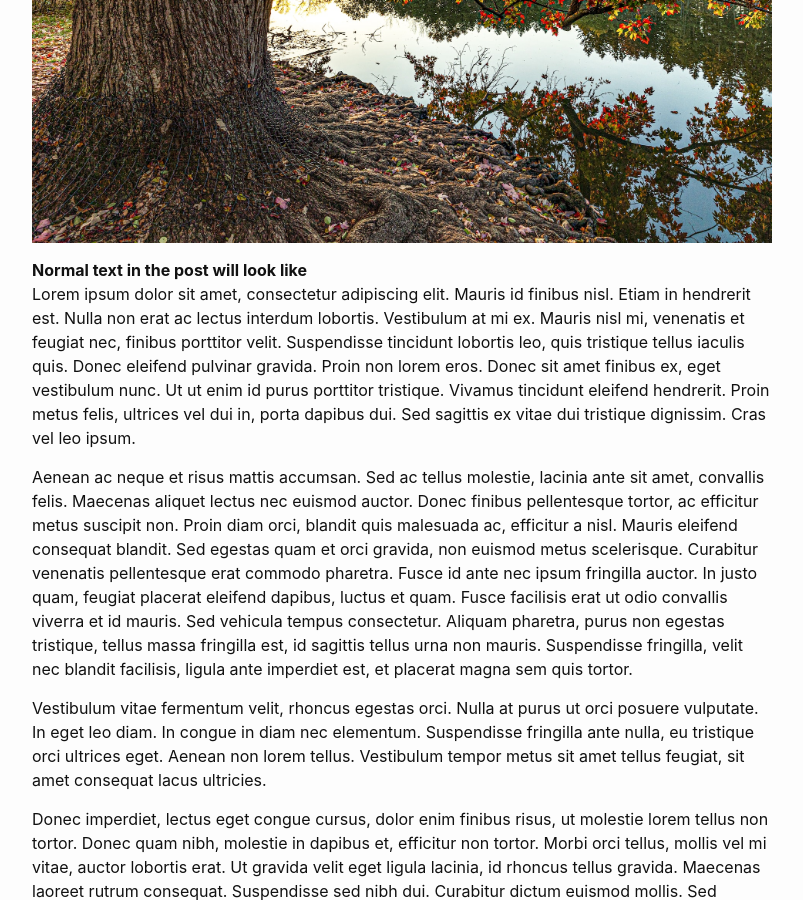
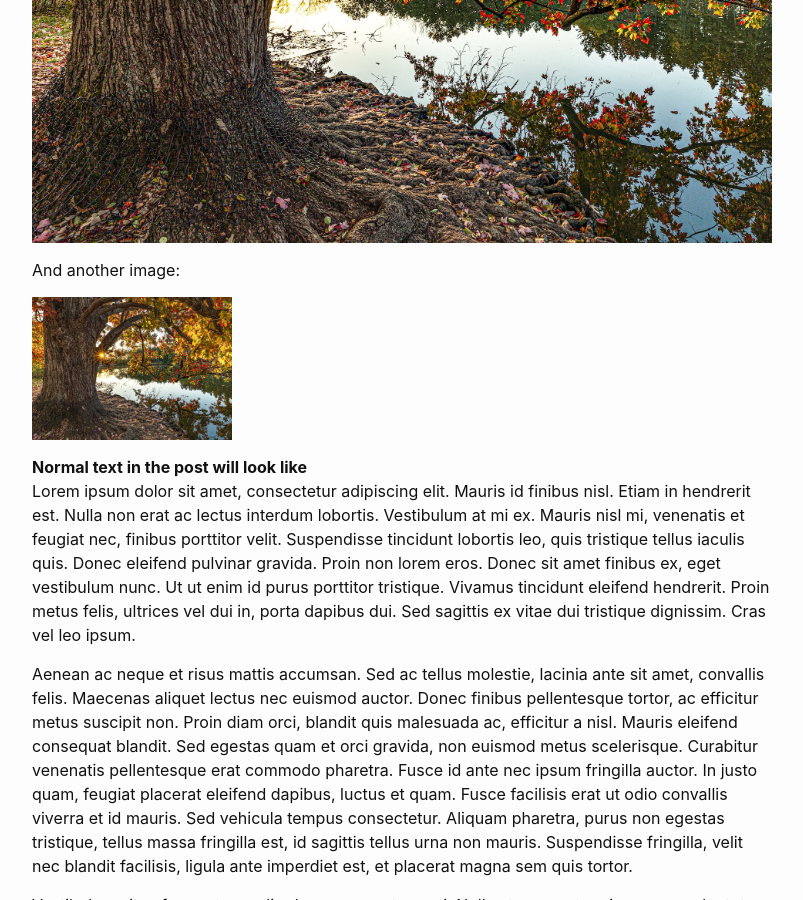
Before and after one commit to runstats21/stat-386-projects, a Jekyll site: the page built from _posts/2022-08-10-welcome-to-jekyll.markdown, in a window 1280 px wide and 900 px high, scrolled down 1836 px. Shown: the whole window, without its empty margins (238-1041 px from the left). Built offline with Jekyll 4.4.1, drawn with Linux system fonts in a browser that asks for light colours.

Commit message:
Update 2022-08-10-welcome-to-jekyll.markdown

```diff
--- a/_posts/2022-08-10-welcome-to-jekyll.markdown
+++ b/_posts/2022-08-10-welcome-to-jekyll.markdown
@@ -53,6 +53,11 @@ For more information about writing markdown you can checkout the following markd
 **Images in the post will look like:**<br>
 ![Test Image](/assets/images/image5.jpg)
 
+
+And another image:
+
+<img src="/assets/images/image5.jpg" alt="drawing" style="width:200px;"/>
+
 **Normal text in the post will look like**<br>
 Lorem ipsum dolor sit amet, consectetur adipiscing elit. Mauris id finibus nisl. Etiam in hendrerit est. Nulla non erat ac lectus interdum lobortis. Vestibulum at mi ex. Mauris nisl mi, venenatis et feugiat nec, finibus porttitor velit. Suspendisse tincidunt lobortis leo, quis tristique tellus iaculis quis. Donec eleifend pulvinar gravida. Proin non lorem eros. Donec sit amet finibus ex, eget vestibulum nunc. Ut ut enim id purus porttitor tristique. Vivamus tincidunt eleifend hendrerit. Proin metus felis, ultrices vel dui in, porta dapibus dui. Sed sagittis ex vitae dui tristique dignissim. Cras vel leo ipsum.
 
```
